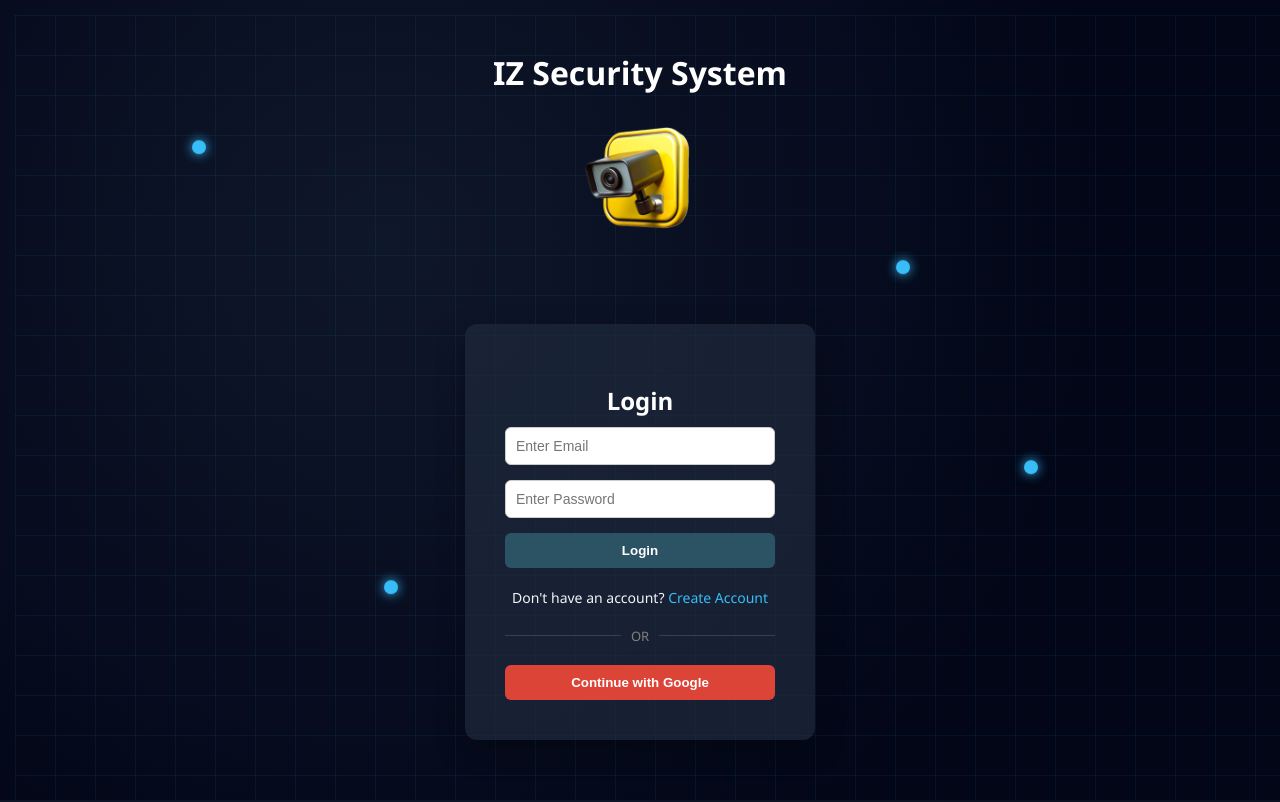
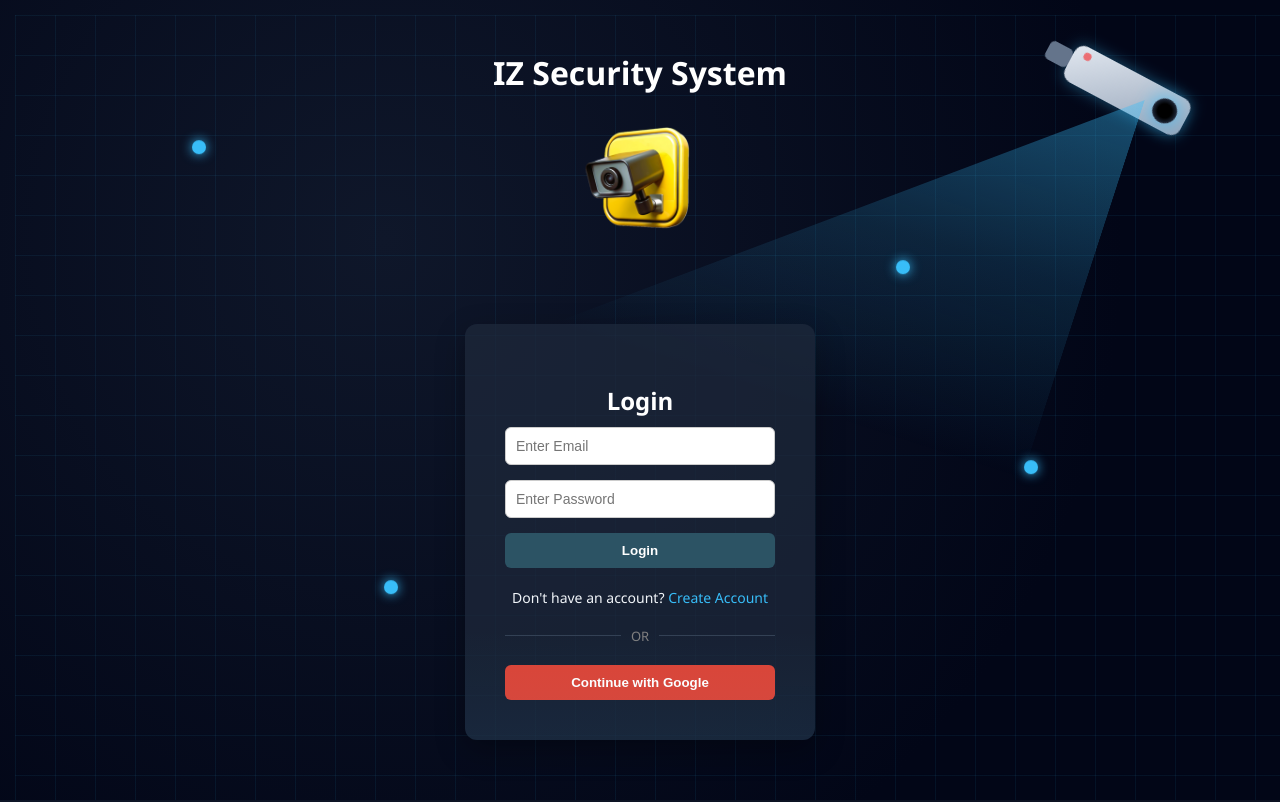
Before and after one commit to NehanShaikh/IZ_shop, a React (Create React App) app in the folder iz-security-frontend/: page /login in a window 1280 px wide. Shown: the top 802 px of the page. Built offline with nearby package versions, Linux system fonts and the light colour scheme.

Commit message:
first commit

```diff
--- a/iz-security-frontend/src/App.css
+++ b/iz-security-frontend/src/App.css
@@ -1294,3 +1294,158 @@ html, body {
   position: relative;
   z-index: 2;
 }
+
+/* ================= CCTV CAMERA ================= */
+
+
+
+/* ================= PURE CSS CCTV ================= */
+
+/* ================= CINEMATIC CCTV ================= */
+
+.cctv-wrapper {
+  position: absolute;
+  top: 40px;
+  right: 80px;
+  z-index: 1;
+}
+
+/* Camera body angled toward login card */
+.cctv-camera {
+  width: 130px;
+  height: 40px;
+  background: linear-gradient(145deg, #e2e8f0, #94a3b8);
+  border-radius: 10px;
+  position: relative;
+  transform-origin: left center;
+  animation: cameraScan 4s ease-in-out infinite alternate;
+ /* 🎯 angled toward card */
+  box-shadow: 0 0 15px rgba(56,189,248,0.4);
+}
+
+@keyframes cameraScan {
+  0% { transform: rotate(20deg); }
+  100% { transform: rotate(32deg); }
+}
+
+/* Mount */
+.cctv-camera::before {
+  content: "";
+  position: absolute;
+  left: -25px;
+  top: 10px;
+  width: 25px;
+  height: 20px;
+  background: #64748b;
+  border-radius: 5px;
+}
+
+/* Lens */
+.lens {
+  position: absolute;
+  right: 10px;
+  top: 8px;
+  width: 25px;
+  height: 25px;
+  background: radial-gradient(circle, #000 40%, #1e293b 70%);
+  border-radius: 50%;
+  box-shadow: 0 0 20px #38bdf8;
+}
+
+/* Recording light */
+.rec-light {
+  position: absolute;
+  top: 5px;
+  left: 10px;
+  width: 8px;
+  height: 8px;
+  background: red;
+  border-radius: 50%;
+  animation: blink 1s infinite;
+}
+
+@keyframes blink {
+  0% { opacity: 1; }
+  50% { opacity: 0.3; }
+  100% { opacity: 1; }
+}
+
+/* 🔵 Radar Beam falling on login card */
+/* Make login card relative */
+.login-card {
+  position: relative;
+  overflow: hidden;
+}
+
+/* Vertical scanning beam */
+.card-scan {
+  position: absolute;
+  top: -100%;
+  left: 0;
+  width: 100%;
+  height: 100%;
+
+  background: linear-gradient(
+  to bottom,
+  transparent 0%,
+  rgba(56,189,248,0.05) 30%,
+  rgba(56,189,248,0.4) 50%,
+  rgba(56,189,248,0.05) 70%,
+  transparent 100%
+  );
+
+
+  animation: verticalScan 3s linear infinite;
+  pointer-events: none;
+}
+
+/* Animation */
+@keyframes verticalScan {
+  0% {
+    top: -100%;
+  }
+  100% {
+    top: 100%;
+  }
+}
+
+
+/* Radar pulse animation */
+@keyframes radarPulse {
+  0% {
+    opacity: 0.3;
+  }
+  50% {
+    opacity: 0.6;
+  }
+  100% {
+    opacity: 0.3;
+  }
+}
+
+/* ================= CAMERA RADAR CONE ================= */
+
+/* ================= REAL CONNECTED BEAM ================= */
+.camera-beam {
+  position: absolute;
+  top: 60px;
+  right: 55px;
+
+  width: 500px;
+  height: 400px;
+
+  background: linear-gradient(
+    to bottom,
+    rgba(56,189,248,0.4),
+    rgba(56,189,248,0.15),
+    transparent
+  );
+
+  clip-path: polygon(100% 0%, 0% 100%, 100% 100%);
+
+  transform-origin: top right;
+  transform: rotate(18deg);   /* ✅ tilt upward correctly */
+
+  animation: beamPulse 3s ease-in-out infinite;
+  pointer-events: none;
+}
--- a/iz-security-frontend/src/pages/Login.js
+++ b/iz-security-frontend/src/pages/Login.js
@@ -9,7 +9,6 @@ import { auth, provider } from "../firebase";
 import { useNavigate } from "react-router-dom";
 
 function Login({ setUser }) {
-
   const navigate = useNavigate();
 
   const [isSignup, setIsSignup] = useState(false);
@@ -33,14 +32,12 @@ function Login({ setUser }) {
   };
 
   const handleSubmit = async () => {
-
     if (!email || !password) {
       alert("Please fill all fields");
       return;
     }
 
     try {
-
       if (isSignup) {
         if (!name) {
           alert("Please enter your name");
@@ -54,14 +51,12 @@ function Login({ setUser }) {
         });
 
         await saveUser(result.user, name);
-
       } else {
         const result = await signInWithEmailAndPassword(auth, email, password);
         await saveUser(result.user);
       }
 
       navigate("/");
-
     } catch (error) {
       alert(error.message);
     }
@@ -82,6 +77,17 @@ function Login({ setUser }) {
 
       {/* 🔥 AI Security Animated Background */}
       <div className="ai-bg">
+
+        {/* 🎥 CCTV Camera */}
+        <div className="cctv-wrapper">
+          <div className="cctv-camera">
+            <div className="lens"></div>
+            <div className="rec-light"></div>
+          </div>
+          {/* 🔵 Radar Cone */}
+          <div className="camera-beam"></div>
+        </div>
+
         <div className="grid-overlay"></div>
 
         {/* Floating sensor dots */}
@@ -100,6 +106,9 @@ function Login({ setUser }) {
 
       <div className="login-center">
         <div className="login-card">
+
+          {/* 🔵 Vertical Scan Beam */}
+          <div className="card-scan"></div>
 
           <h2>{isSignup ? "Create Account" : "Login"}</h2>
 
```
